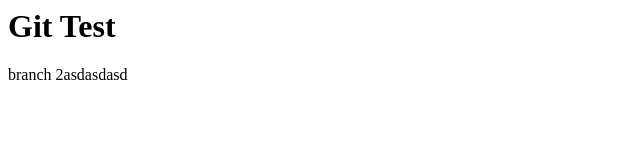
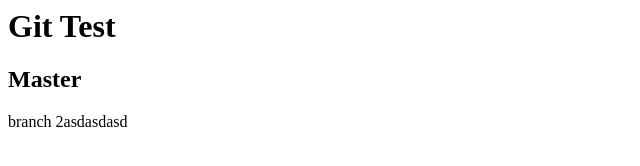
Before and after one commit to EmeraldEmpire/git-testings, a plain HTML site: page index.html in a window 1280 px wide. Shown: the whole page, without its empty margins (0-640 px from the left). Drawn offline with Linux system fonts and the light colour scheme.

Commit message:
add some changes

```diff
--- a/index.html
+++ b/index.html
@@ -7,6 +7,7 @@
 </head>
 <body>
   <h1>Git Test</h1>
+  <h2>Master</h2>
   <p>branch 2asdasdasd</p>
 </body>
 </html>
```
